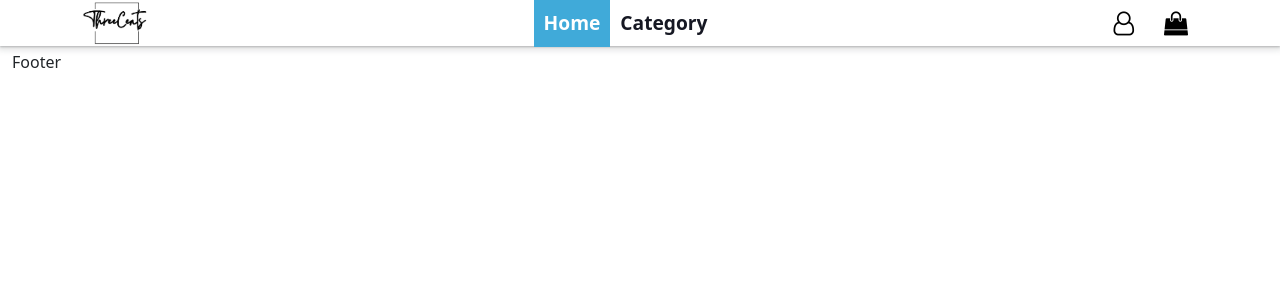
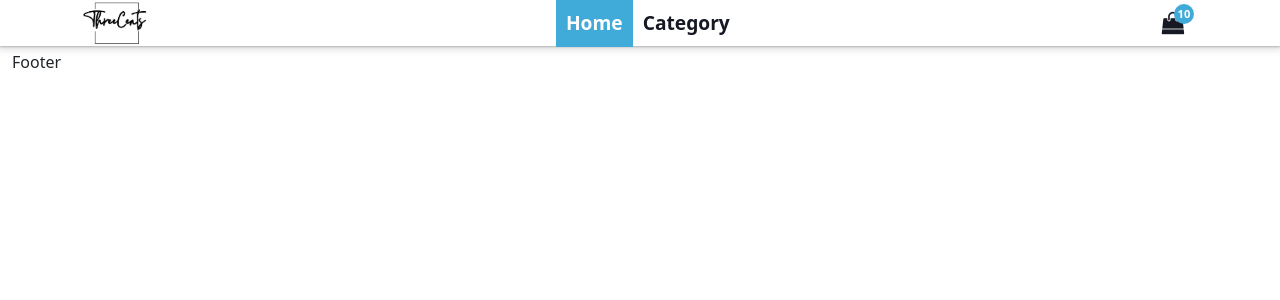
Before and after one commit to twodollars123/book_store_ui, a React (Create React App) app: page / in a window 1280 px wide. Shown: the top 300 px of the page. Built offline with nearby package versions, Linux system fonts and the light colour scheme.

Commit message:
custom button

```diff
--- /dev/null
+++ b/src/Components/Button/Button.scss
@@ -0,0 +1,73 @@
+.button__wrapper {
+  display: inline-flex;
+  align-items: center;
+  justify-content: center;
+  min-width: 50px;
+  max-height: 46px;
+  min-height: 46px;
+  font-size: 1.4rem;
+  font-weight: 600;
+  // font-family: Po;
+  padding: 4px 8px;
+  border: none;
+  outline: none;
+  border-radius: 4px;
+  background-color: transparent;
+  color: var(--text-color);
+  cursor: pointer;
+  transition: ease-in 0.2s;
+
+  &:hover {
+    box-shadow: rgba(99, 99, 99, 0.2) 0px 2px 8px 0px;
+    background-color: var(--dark-blue);
+    color: var(--white);
+    border-radius: 10px;
+    .button__badge {
+      background-color: #333;
+    }
+  }
+
+  //nếu có thêm một button đứng cạnh thì tự động cách bên trái khoảng 8px
+  + .wrapper {
+    margin-left: 8px;
+  }
+}
+
+.button__icon {
+  display: inline-block;
+  width: 24px;
+  text-align: center;
+}
+
+// khi button có icon thì chữ cách icon 8px
+//+ tức là khi phải có cả hai thì mới áp dụng css
+.button__icon + .button__label,
+.button__label + .button__icon {
+  margin-left: 8px;
+}
+
+.button__badge {
+  position: absolute;
+  width: 20px;
+  height: 20px;
+  border: none;
+  outline: none;
+  border-radius: 50%;
+  display: inline-flex;
+  top: 4px;
+  right: 4px;
+  align-items: center;
+  justify-content: center;
+  background-color: var(--dark-blue);
+  color: var(--white);
+  font-size: 0.7rem;
+}
+
+// áp dụng cho từng thiết kế thêm sau
+
+//options type button
+.badge {
+  position: relative;
+}
+
+//options size button
--- a/src/Components/Button/index.js
+++ b/src/Components/Button/index.js
@@ -0,0 +1,57 @@
+import { Link } from "react-router-dom";
+
+import "./Button.scss";
+
+function Button({
+  children,
+  to,
+  href,
+  className,
+  leftIcon,
+  rightIcon,
+  badge,
+  countBadge = 0,
+  onClick,
+  ...passProps
+}) {
+  let Comp = "button";
+  const props = {
+    onClick,
+    ...passProps,
+  };
+
+  //logic choose type Comp
+  if (to) {
+    props.to = to;
+    Comp = Link;
+  } else if (href) {
+    props.href = href;
+    Comp = "a";
+  }
+
+  //hạn chế tối đa sử dụng className vì hiện tại chưa viết sử lý css như thế nào
+  //tạm thời thì nếu có thêm className thì vào Button.sccs viết class đó
+  const classes = {
+    [className]: className,
+    badge: badge ? "badge" : "",
+  };
+
+  //nếu counntBadge lớn hơn 99 thì hiển thị 99+
+  if (countBadge && countBadge > 99) {
+    countBadge = "99+";
+  }
+
+  return (
+    <Comp
+      className={`button__wrapper ${classes.badge} ${classes?.[className]}`}
+      {...props}
+    >
+      {leftIcon && <span className="button__icon">{leftIcon}</span>}
+      {children && <span className="button__label">{children}</span>}
+      {rightIcon && <span className="button__icon">{rightIcon}</span>}
+      {badge && <span className="button__badge">{countBadge}</span>}
+    </Comp>
+  );
+}
+
+export default Button;
--- /dev/null
+++ b/src/Components/Menu/MenuItem/MenuItem.js
@@ -0,0 +1,15 @@
+import { Link } from "react-router-dom";
+
+function MenuItem(link, label, to, onClick) {
+  return (
+    <div className="menuitem__container">
+      {link ? (
+        <Link to={to}>{label}</Link>
+      ) : (
+        <button onClick={onClick}>{label}</button>
+      )}
+    </div>
+  );
+}
+
+export default MenuItem;
--- /dev/null
+++ b/src/Components/Menu/Wrapper/Wraper.scss
@@ -0,0 +1,11 @@
+.wrapper {
+  display: flex;
+  flex-direction: column;
+  width: 100%;
+  max-height: min((100vh - 96px) - 60px, 734px);
+  min-height: 100px;
+  padding-top: 8px;
+  border-radius: 8px;
+  background: rgb(255, 255, 255);
+  box-shadow: rgb(0 0 0 / 12%) 0px 2px 12px;
+}
--- /dev/null
+++ b/src/Components/Menu/Wrapper/index.js
@@ -0,0 +1,9 @@
+function Wrapper({ children }) {
+  return (
+    <div className="wrapper" tabIndex="-1">
+      <div className="menu__popper">{children}</div>
+    </div>
+  );
+}
+
+export default Wrapper;
--- a/src/Components/Menu/index.js
+++ b/src/Components/Menu/index.js
@@ -1,27 +1,8 @@
 import Tippy from "@tippyjs/react/headless";
-import { Link } from "react-router-dom";
 
 import "./Menu.scss";
 
-function Menu({ hideOnClick = false, titleHeader, children, dataItemMenu }) {
-  const renderResult = (attrs) => (
-    <div className="menu__list" tabIndex="-1" {...attrs}>
-      <div className="menu__popper">
-        {titleHeader && <header className="menu__header">{titleHeader}</header>}
-        <div className="menu__body">
-          {dataItemMenu &&
-            dataItemMenu.length > 0 &&
-            dataItemMenu.map((item, index) => {
-              return (
-                <Link to={item.to} key={index}>
-                  <div className="menu__item">{item.name}</div>
-                </Link>
-              );
-            })}
-        </div>
-      </div>
-    </div>
-  );
+function Menu({ hideOnClick = false, renderResult, children }) {
   return (
     <Tippy
       interactive
--- a/src/Layouts/components/Header/index.js
+++ b/src/Layouts/components/Header/index.js
@@ -1,32 +1,46 @@
 import { Link } from "react-router-dom";
 import { Container } from "reactstrap";
-import { useSelector } from "react-redux";
-import { useEffect, useState } from "react";
+import { useDispatch, useSelector } from "react-redux";
+import { useNavigate } from "react-router-dom";
 
+import { logoutUser } from "../../../store/apiRequest";
 import logo from "../../../assets/images/logo.png";
 import catAvartar from "../../../assets/images/cat.jpg";
 import "./Header.scss";
 import Menu from "../../../Components/Menu";
 import Navi from "../Navi";
+import Wrapper from "../../../Components/Menu/Wrapper";
+import MenuItem from "../../../Components/Menu/MenuItem/MenuItem";
+import Button from "../../../Components/Button";
 
 function Header() {
-  const [isLogin, setIsLogin] = useState(false);
   const data = [];
   const cartItem =
     data && data.length > 0 ? data : [{ name: "Chưa có sản phẩm nào" }];
 
   //test
   const currentUser = useSelector((state) => state.auth.login?.currentUser);
-  // if (currentUser) {
-  //   setIsLogin(true);
-  // }
-  useEffect(() => {
-    if (currentUser) {
-      setIsLogin(true);
-    }
-  }, [currentUser]);
+  const dispatch = useDispatch();
+  const navigate = useNavigate();
 
-  console.log("currentUser", currentUser);
+  const handleLogout = async () => {
+    await logoutUser(
+      currentUser.accessToken,
+      dispatch,
+      navigate,
+      currentUser._id
+    );
+    localStorage.clear();
+    window.location.href = "/loggin";
+  };
+
+  const renderMenuUser = () => {
+    return (
+      <Wrapper>
+        <MenuItem label="Log out" onClick={handleLogout} />
+      </Wrapper>
+    );
+  };
 
   return (
     <div className="header__container">
@@ -38,58 +52,35 @@ function Header() {
         <Navi />
 
         <div className="header__action">
-          {isLogin ? (
-            //   {(currentUser.isadmin) ? (<Menu dataItemMenu={[{ name: "Setting" }, { name: "Logout" }]}>
-            //   <span className="avartar__user">
-            //     <img src={catAvartar} alt="avatar" />
-            //   </span>
-            // </Menu>) : (<Menu dataItemMenu={[{ name: "Setting" }, { name: "Logout" }]}>
-            //   <span className="avartar__user">
-            //     <img src={catAvartar} alt="avatar" />
-            //   </span>
-            // </Menu>)}
+          {/* {currentUser ? (
             currentUser.isadmin ? (
-              <Menu
-                titleHeader={`Hi, ${currentUser.username}`}
-                dataItemMenu={[
-                  { name: "Account manage", to: "/accountmanagerment" },
-                  { name: "Setting", to: "/setting" },
-                  { name: "Logout", to: "/logout" },
-                ]}
-              >
+              <Menu>
                 <span className="avartar__user">
                   <img src={catAvartar} alt="avatar" />
                 </span>
               </Menu>
             ) : (
-              <Menu
-                titleHeader={`Hi, ${currentUser.username}`}
-                dataItemMenu={[{ name: "Setting" }, { name: "Logout" }]}
-              >
+              <Menu renderResult={renderMenuUser}>
                 <span className="avartar__user">
                   <img src={catAvartar} alt="avatar" />
                 </span>
               </Menu>
             )
           ) : (
-            <Menu
-              dataItemMenu={[
-                { name: "Loggin", to: "/loggin" },
-                { name: "Sign up", to: "/signup" },
-              ]}
-            >
+            <Menu>
               <i className="fa fa-user-o icon" />
             </Menu>
-          )}
-          <Menu
-            titleHeader="Giỏ hàng"
-            // dataItemMenu={[{ name: "item1" }, { name: "item2" }]}
-            dataItemMenu={cartItem}
-          >
-            <Link to="/giohang" className="cart__toggle">
-              <i className="fa fa-shopping-bag icon" />
-            </Link>
-          </Menu>
+          )} */}
+          {/* <Menu> */}
+          {/* <Link to="/giohang" className="cart__toggle"> */}
+          <Button
+            to="/cart"
+            leftIcon={<i className="fa fa-shopping-bag " />}
+            badge
+            countBadge={10}
+          ></Button>
+          {/* </Link> */}
+          {/* </Menu> */}
         </div>
       </Container>
     </div>
--- a/src/store/apiRequest.js
+++ b/src/store/apiRequest.js
@@ -30,7 +30,7 @@ export const loginUser = async (user, dispatch, navigate) => {
     }
   } catch (error) {
     dispatch(loginFailed());
-    toast.error(`Error: ${error}`, {
+    toast.error(`Error: wrong username or password`, {
       position: toast.POSITION.TOP_RIGHT,
     });
   }
@@ -61,3 +61,16 @@ export const getAllUsers = async (accessToken, dispatch) => {
     dispatch(getAllUsersFalure());
   }
 };
+
+export const logoutUser = async (accessToken, dispatch, navigate, id) => {
+  dispatch(loginStart());
+  try {
+    await axios.post(`http://localhost:3001/auth/logout/`, id, {
+      headers: { token: accessToken },
+    });
+    dispatch(loginSuccess());
+    navigate("/");
+  } catch (error) {
+    dispatch(loginFailed());
+  }
+};
--- a/src/store/authSlice.js
+++ b/src/store/authSlice.js
@@ -9,6 +9,11 @@ const authSlice = createSlice({
       error: false,
     },
     register: {
+      isFetching: false,
+      isSuccess: false,
+      error: false,
+    },
+    logout: {
       isFetching: false,
       isSuccess: false,
       error: false,
@@ -40,6 +45,19 @@ const authSlice = createSlice({
       state.register.isSuccess = false;
       state.register.error = true;
     },
+    logoutStart: (state) => {
+      state.logout.isFetching = true;
+    },
+    logoutSuccess: (state) => {
+      state.logout.isFetching = false;
+      state.logout.error = false;
+      state.logout.isSuccess = true;
+    },
+    logoutFailed: (state) => {
+      state.logout.isFetching = false;
+      state.logout.isSuccess = false;
+      state.logout.error = true;
+    },
   },
 });
 
@@ -50,6 +68,9 @@ export const {
   registerStart,
   registerSuccess,
   registerFailed,
+  logoutFailed,
+  logoutStart,
+  logoutSuccess,
 } = authSlice.actions;
 
 export default authSlice.reducer;
```
